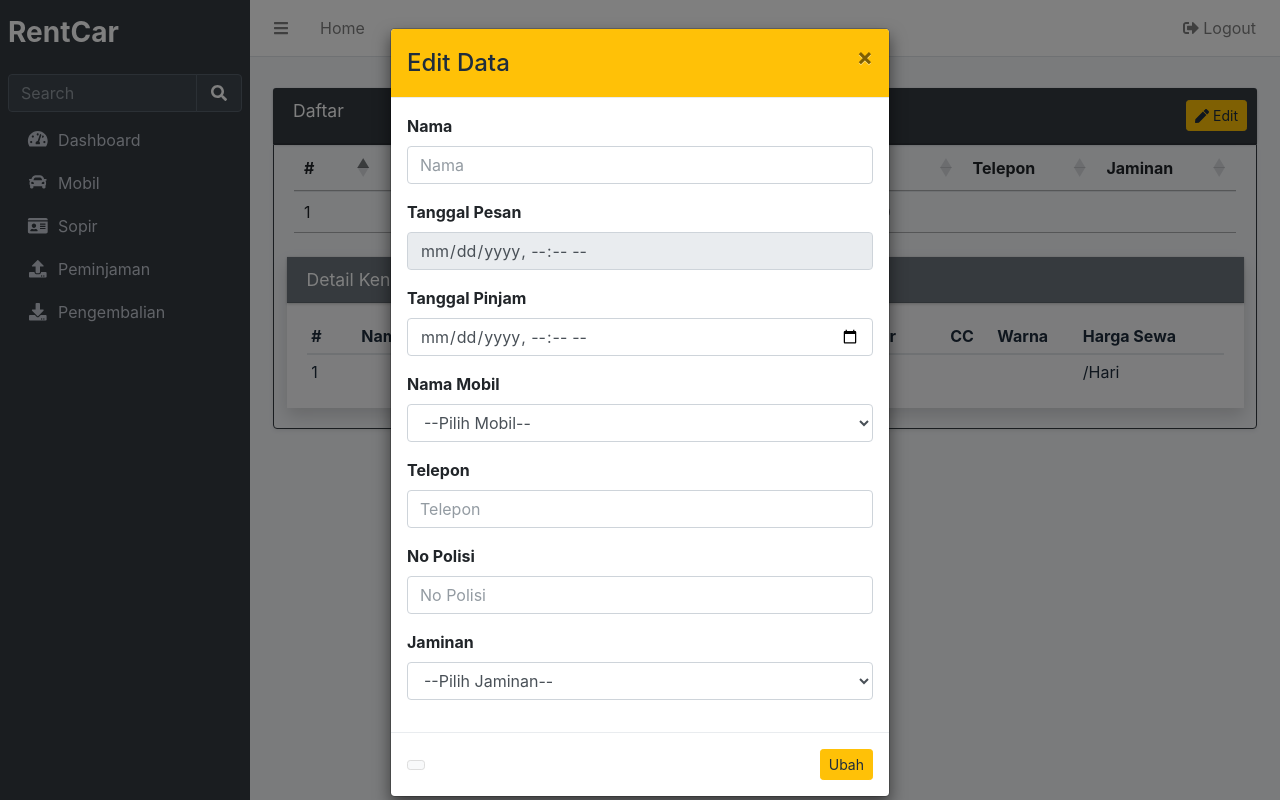
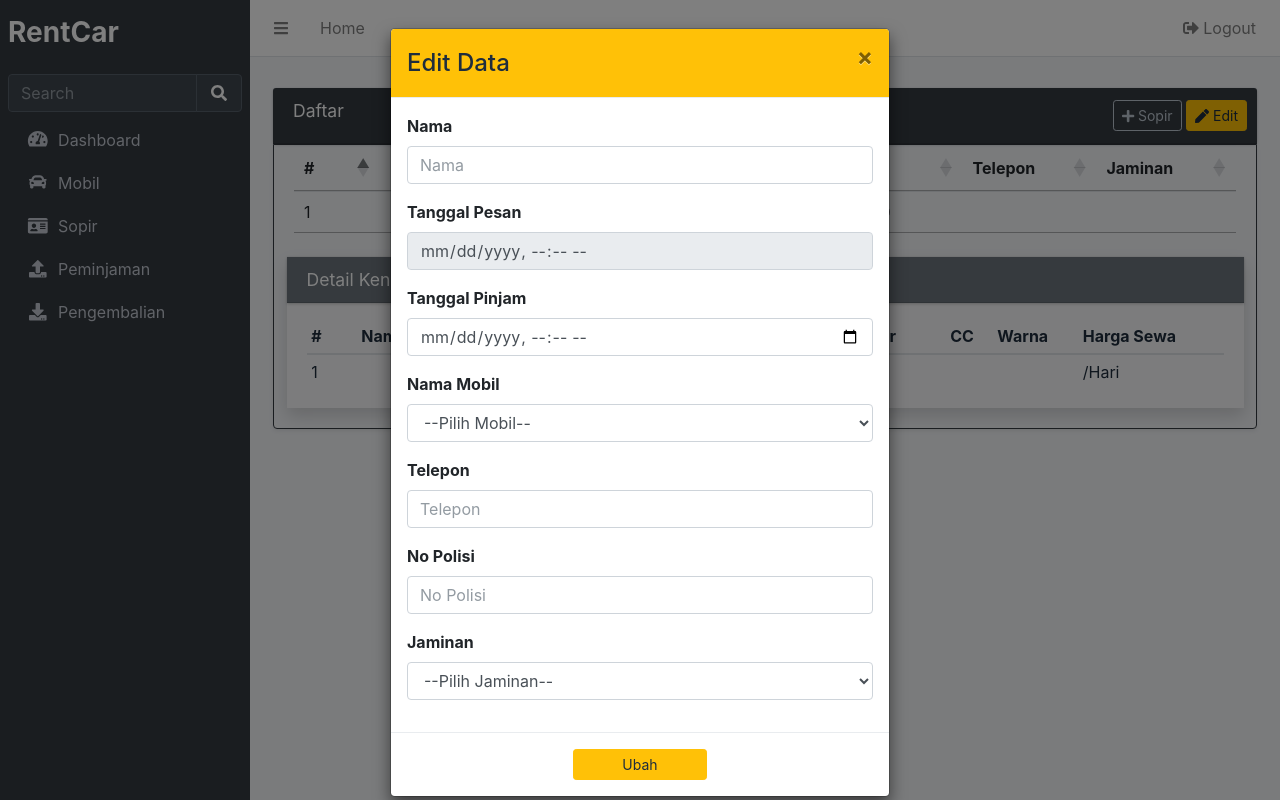
Before and after one commit to mndmj/rental_mobil, a CodeIgniter 4 app: template app/Views/admin/view_detail_pinjam.php in a window 1280 px wide, after a click on "Edit". Run offline with PHP 8.4 and a stand-in for CodeIgniter, Linux system fonts and the light colour scheme; the template is opened without the code that fills it, so the values that code supplies are empty; some libraries are stand-ins or nearby versions.

Commit message:
tampilan add sopir peinjaman

```diff
--- a/app/Controllers/Transaksi.php
+++ b/app/Controllers/Transaksi.php
@@ -81,8 +81,9 @@ class Transaksi extends BaseController
             $data['status_pinjam'] = "Dipinjam";
         } else {
             if (!$this->validate([
-                'tgl_pinjam' => 'required|valid_date[Y-m-d H:i:s]'
+                'tgl_pinjam' => 'required'
             ])) {
+                dd($this->validator->getErrors(), $this->request->getPost('tgl_pinjam'));
                 session()->setFlashdata('danger', 'Ketika booking, tanggal pinjam harus di isi');
                 return $this->redirect();
             }
--- a/app/Views/admin/view_detail_pinjam.php
+++ b/app/Views/admin/view_detail_pinjam.php
@@ -6,8 +6,12 @@
         <div class="card-header">
             <h3 class="card-title">Daftar <?= $subtitle ?></h3>
             <div class="card-tools">
+                <button class="btn btn-sm btn-outline-light" data-toggle="modal" data-target="#sopir">
+                    <i class="fa fa-plus" aria-hidden="true"></i> Sopir
+                </button>
                 <button class="btn btn-sm btn-warning" data-toggle="modal" data-target="#edit">
-                    <i class="fa fa-pen" aria-hidden="true"></i> Edit</button>
+                    <i class="fa fa-pen" aria-hidden="true"></i> Edit
+                </button>
             </div>
         </div>
     </div>
@@ -158,8 +162,68 @@
                 </div>
             </div>
             <div class="modal-footer justify-content-between">
-                <button type="button" class="btn btn-default btn-sm" data-dismiss="modal"></button>
-                <button type="submit" class="btn btn-warning btn-sm">Ubah</button>
+                <button type="submit" class="btn btn-warning btn-sm mx-auto px-5">Ubah</button>
+            </div>
+            <?php //form_close()
+            ?>
+        </div>
+    </div>
+</div>
+<?php //}
+?>
+
+<!-- Modal Tambah Sopir -->
+<?php //foreach ($pinjam as $key => $value) {
+?>
+<div class="modal fade" id="sopir<?php //$value['id_pinjam']
+                                    ?>">
+    <div class="modal-dialog modal-lg">
+        <div class="modal-content">
+            <div class="modal-header bg-light">
+                <h4 class="modal-title">Tambah Sopir</h4>
+                <button type="button" class="close" data-dismiss="modal" aria-label="Close">
+                    <span aria-hidden="true">&times;</span>
+                </button>
+            </div>
+            <?php //form_open('transaksi/edit_data/' . $value['id_pinjam'])
+            ?>
+            <div class="modal-body">
+                <div class="row">
+                    <div class="col-12">
+                        <table class="table table-sm" id="tbl_sopir">
+                            <thead>
+                                <tr>
+                                    <th width="10px">#</th>
+                                    <th>NIK</th>
+                                    <th>Nama Sopir</th>
+                                    <th>Alamat</th>
+                                    <th>Telepon</th>
+                                </tr>
+                            </thead>
+                            <tbody>
+                                <?php
+                                // foreach ($sopir as $key => $value) {
+                                ?>
+                                <tr>
+                                    <td>
+                                        <div class="form-check">
+                                            <input class="form-check-input" type="radio" value="">
+                                        </div>
+                                    </td>
+                                    <td>68456789765</td>
+                                    <td>Harits</td>
+                                    <td>Jambu</td>
+                                    <td>089757548980</td>
+                                </tr>
+                                <?php //}
+                                ?>
+                            </tbody>
+                        </table>
+                    </div>
+                </div>
+            </div>
+            <div class="modal-footer justify-content-between">
+                <button type="submit" class="btn btn-primary btn-sm mx-auto px-5">Submit</button>
             </div>
             <?php //form_close()
             ?>
@@ -180,6 +244,11 @@
         bPaginate: false,
         bInfo: false
     });
+    $('#tbl_sopir').DataTable({
+        bFilter: false,
+        bPaginate: false,
+        bInfo: false
+    });
 </script>
 
 <?= $this->endSection() ?>
--- a/app/Views/admin/view_pinjam.php
+++ b/app/Views/admin/view_pinjam.php
@@ -127,9 +127,9 @@
                 </div>
             </div>
             <div class="modal-footer justify-content-between">
-                <h5 class="my-auto">
+                <h6 class="my-auto">
                     Total Bayar : <span id="lblTotalBayar"></span>
-                </h5>
+                </h6>
                 <button type="submit" class="btn btn-primary btn-sm">Simpan</button>
             </div>
             <?= form_close() ?>
```
Also changed, not shown: app/Views/admin/view_mobil.php (+3 -6 lines), app/Views/admin/view_sopir.php (+3 -6 lines).
